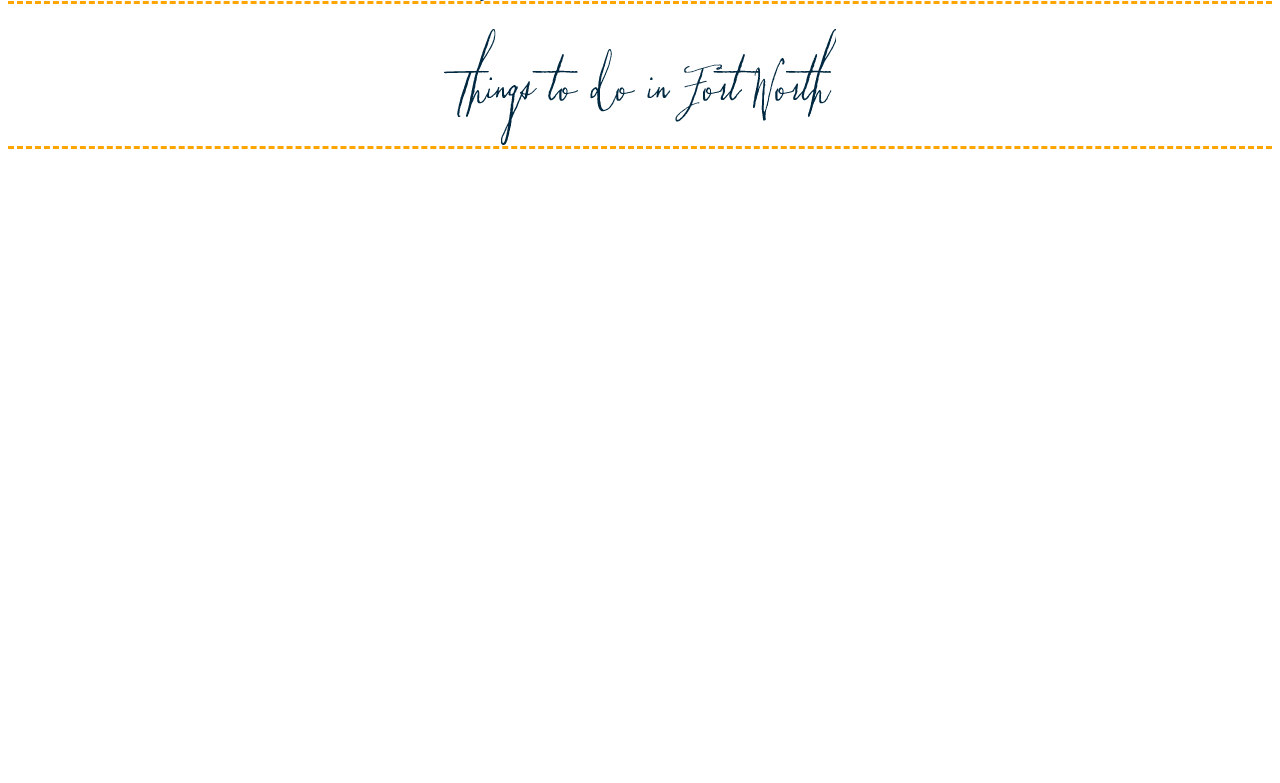
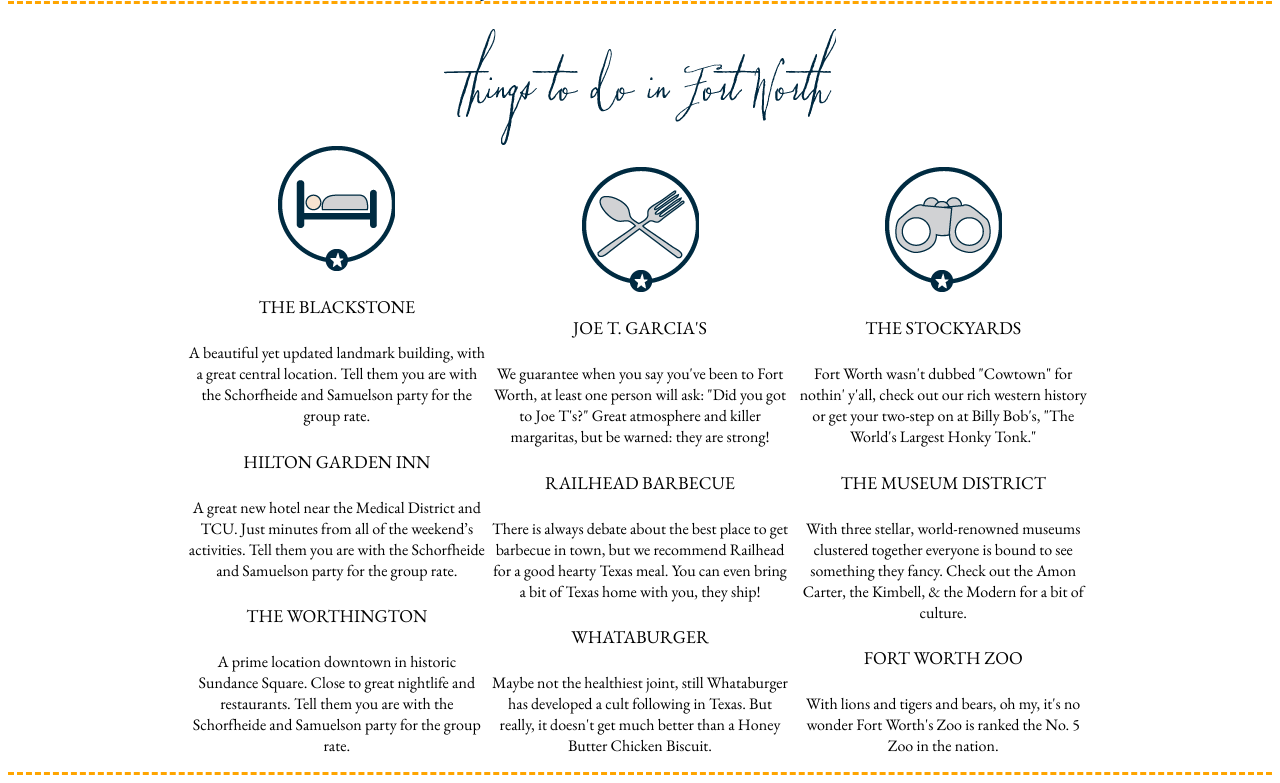
Before and after one commit to pschorf/wedding, a Flask app: page /static/index.html in a window 1280 px wide; the page is wider, and only the part inside the window is pictured. Shown: the part 4144-4927 px from the top of that part. Before the commit the page ends 4293 px from the top of that part, so only its background shows below. Run offline with Flask 2, Linux system fonts and the light colour scheme; some libraries are stand-ins or nearby versions.

Commit message:
added todo

```diff
--- a/static/index.html
+++ b/static/index.html
@@ -224,6 +224,60 @@
 </div>
 <div id="todo" class="section">
   <img src="img/header_todo.png" class="header">
+  <div class="column">
+    <img src="img/hotel.png">
+    <h4>THE BLACKSTONE</h4>
+    <p>
+      A beautiful yet updated landmark building, with a great central location. Tell them you are
+      with the Schorfheide and Samuelson party for the group rate.
+    </p>
+    <h4>HILTON GARDEN INN</h4>
+    <p>
+      A great new hotel near the Medical District and TCU. Just minutes from all of the weekend’s
+      activities. Tell them you are with the Schorfheide and Samuelson party for the group rate.
+    </p>
+    <h4>THE WORTHINGTON</h4>
+    <p>
+      A prime location downtown in historic Sundance Square. Close to great nightlife and restaurants.
+      Tell them you are with the Schorfheide and Samuelson party for the group rate.
+    </p>
+  </div>
+  <div class="column">
+    <img src="img/food.png">
+    <h4>JOE T. GARCIA'S</h4>
+    <p>
+      We guarantee when you say you've been to Fort Worth, at least one person will ask: "Did you got
+      to Joe T's?" Great atmosphere and killer margaritas, but be warned: they are strong!
+    </p>
+    <h4>RAILHEAD BARBECUE</h4>
+    <p>
+      There is always debate about the best place to get barbecue in town, but we recommend Railhead
+      for a good hearty Texas meal. You can even bring a bit of Texas home with you, they ship!
+    </p>
+    <h4>WHATABURGER</h4>
+    <p>
+      Maybe not the healthiest joint, still Whataburger has developed a cult following in Texas. But
+      really, it doesn't get much better than a Honey Butter Chicken Biscuit.
+    </p>
+  </div>
+  <div class="column">
+    <img src="img/sights.png">
+    <h4>THE STOCKYARDS</h4>
+    <p>
+      Fort Worth wasn't dubbed "Cowtown" for nothin' y'all, check out our rich western history
+      or get your two-step on at Billy Bob's, "The World's Largest Honky Tonk."
+    </p>
+    <h4>THE MUSEUM DISTRICT</h4>
+    <p>
+      With three stellar, world-renowned museums clustered together everyone is bound to see
+      something they fancy. Check out the Amon Carter, the Kimbell, &amp; the Modern for a bit of culture.
+    </p>
+    <h4>FORT WORTH ZOO</h4>
+    <p>
+      With lions and tigers and bears, oh my, it's no wonder Fort Worth's Zoo is ranked the No. 5
+      Zoo in the nation.
+    </p>
+  </div>
 </div>
 </body>
 </html>
--- a/static/style.css
+++ b/static/style.css
@@ -65,3 +65,8 @@ div.section {
     border-bottom: 3px orange dashed;
     text-align: center;
 }
+
+div.column {
+    display: inline-block;
+    width: 300px;;
+}
```
